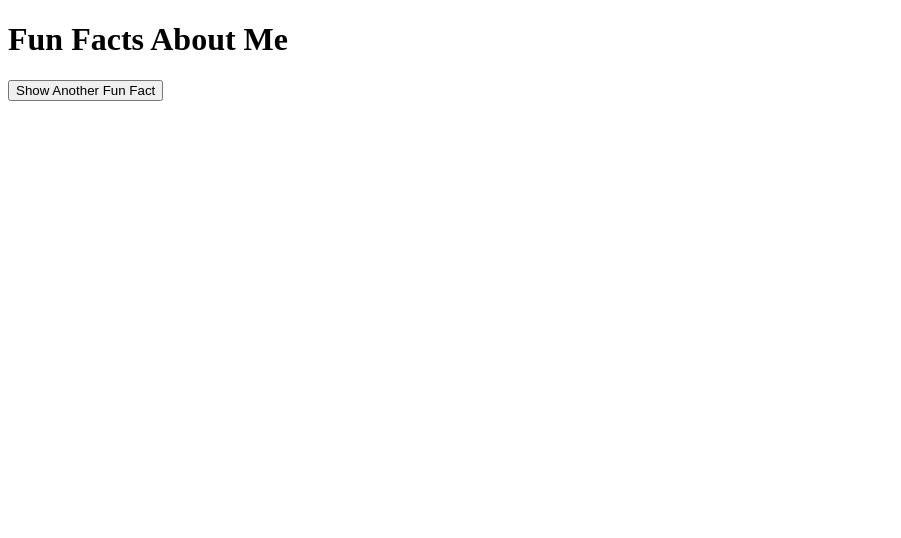
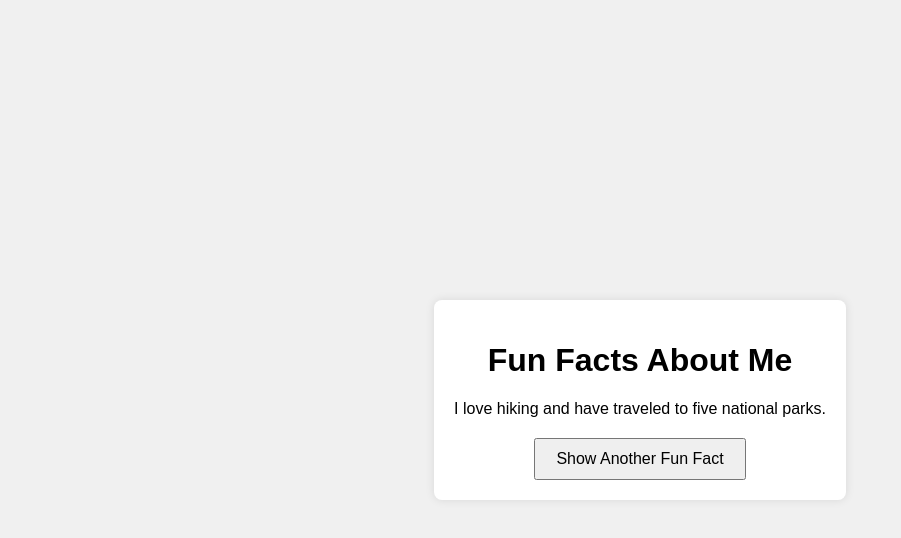
Before and after one commit to hasindulakshan/fun-fact, a plain HTML site: page index.html in a window 1280 px wide. Shown: the whole page, without its empty margins (0-901 px from the left). Drawn offline with Linux system fonts and the light colour scheme.

Commit message:
Update index.html

```diff
--- a/index.html
+++ b/index.html
@@ -4,7 +4,32 @@
     <meta charset="UTF-8">
     <meta name="viewport" content="width=device-width, initial-scale=1.0">
     <title>Fun Facts App</title>
-    <link rel="stylesheet" href="style.css">
+    <style>
+        body {
+            font-family: Arial, sans-serif;
+            background-color: #f0f0f0;
+            display: flex;
+            justify-content: center;
+            align-items: center;
+            height: 100vh;
+            margin: 0;
+        }
+
+        .container {
+            text-align: center;
+            background-color: #fff;
+            padding: 20px;
+            border-radius: 8px;
+            box-shadow: 0 0 10px rgba(0, 0, 0, 0.1);
+        }
+
+        button {
+            margin-top: 20px;
+            padding: 10px 20px;
+            font-size: 16px;
+            cursor: pointer;
+        }
+    </style>
 </head>
 <body>
     <div class="container">
@@ -12,6 +37,27 @@
         <div id="fact-display"></div>
         <button id="new-fact-btn">Show Another Fun Fact</button>
     </div>
-    <script src="script.js"></script>
+    <script>
+        const facts = [
+            "I love hiking and have traveled to five national parks.",
+            "I once hiked the entire Appalachian Trail.",
+            "I have a collection of over 100 hiking trail maps.",
+            "I can identify over 50 different bird species by their calls.",
+            "I have a passion for photography, especially landscapes."
+        ];
+
+        const factDisplay = document.getElementById('fact-display');
+        const newFactBtn = document.getElementById('new-fact-btn');
+
+        function showRandomFact() {
+            const randomIndex = Math.floor(Math.random() * facts.length);
+            factDisplay.textContent = facts[randomIndex];
+        }
+
+        newFactBtn.addEventListener('click', showRandomFact);
+
+        // Show a fact when the page loads
+        showRandomFact();
+    </script>
 </body>
 </html>
```
